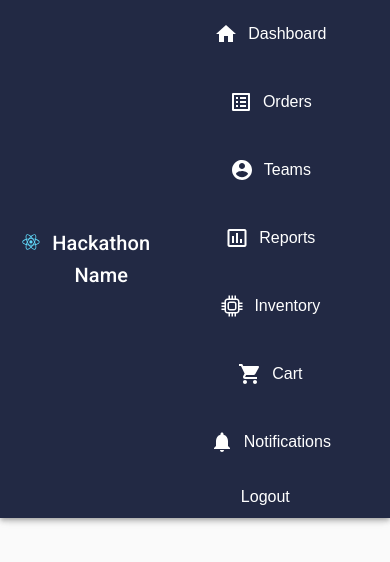
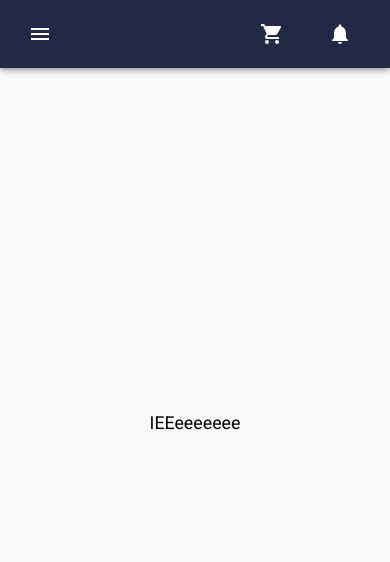
Before and after one commit to ieeeuoft/hackathon-template, a React (Create React App) app in the folder hackathon_site/dashboard/frontend/: page / in a window 390 px wide. Shown: the top 562 px of the page. Built offline with nearby package versions, Linux system fonts and the light colour scheme.

Commit message:
separated import statements and made responsive for mobile

```diff
--- a/hackathon_site/dashboard/frontend/src/App.scss
+++ b/hackathon_site/dashboard/frontend/src/App.scss
@@ -2,7 +2,6 @@
 @import "assets/abstracts/variables";
 
 .App {
-    text-align: center;
     background-color: color(backgroundC);
 }
 
--- a/hackathon_site/dashboard/frontend/src/components/general/Navbar/Navbar.js
+++ b/hackathon_site/dashboard/frontend/src/components/general/Navbar/Navbar.js
@@ -2,51 +2,63 @@ import React from "react";
 import styles from "./Navbar.module.scss";
 import { Link } from "react-router-dom";
 import { ReactComponent as Logo } from "logo.svg";
-import {
-    Home,
-    ShoppingCart,
-    Notifications,
-    ListAlt,
-    AccountCircle,
-    InsertChartOutlined,
-} from "@material-ui/icons";
+import Home from "@material-ui/icons/Home";
+import ShoppingCart from "@material-ui/icons/ShoppingCart";
+import Notifications from "@material-ui/icons/Notifications";
+import ListAlt from "@material-ui/icons/ListAlt";
+import AccountCircle from "@material-ui/icons/AccountCircle";
+import InsertChartOutlined from "@material-ui/icons/InsertChartOutlined";
+import Menu from "@material-ui/icons/Menu";
 import { ReactComponent as Inventory } from "assets/images/icons/Hardware.svg";
-import { IconButton, AppBar, Toolbar, Typography } from "@material-ui/core";
+import IconButton from "@material-ui/core/IconButton";
+import AppBar from "@material-ui/core/AppBar";
+import Toolbar from "@material-ui/core/Toolbar";
+import Typography from "@material-ui/core/Typography";
 
 const Navbar = () => (
     <AppBar className={styles.nav}>
         <Toolbar className={styles.navToolbar}>
             <div className={styles.navLogo}>
-                <Logo className={styles.navLogoImg} />
-                <Typography variant="h6">Hackathon Name</Typography>
+                <Logo className={`${styles.navLogoImg} ${styles.navIconsDisappear}`} />
+                <Typography variant="h6" className={styles.navIconsDisappear}>
+                    Hackathon Name
+                </Typography>
+
+                <IconButton
+                    color="inherit"
+                    aria-label="Menu"
+                    className={styles.navIconsReappear}
+                >
+                    <Menu />
+                </IconButton>
             </div>
 
             <div className={styles.navIcons}>
-                <Link to={"/"}>
+                <Link to={"/"} className={styles.navIconsDisappear}>
                     <IconButton color="inherit" aria-label="Dashboard">
                         <Home /> Dashboard
                     </IconButton>
                 </Link>
 
-                <Link to={"/orders"}>
+                <Link to={"/orders"} className={styles.navIconsDisappear}>
                     <IconButton color="inherit" aria-label="Orders">
                         <ListAlt /> Orders
                     </IconButton>
                 </Link>
 
-                <Link to={"/teams"}>
+                <Link to={"/teams"} className={styles.navIconsDisappear}>
                     <IconButton color="inherit" aria-label="Teams">
                         <AccountCircle /> Teams
                     </IconButton>
                 </Link>
 
-                <Link to={"/reports"}>
+                <Link to={"/reports"} className={styles.navIconsDisappear}>
                     <IconButton color="inherit" aria-label="Reports">
                         <InsertChartOutlined /> Reports
                     </IconButton>
                 </Link>
 
-                <Link to={"/inventory"}>
+                <Link to={"/inventory"} className={styles.navIconsDisappear}>
                     <IconButton color="inherit" aria-label="Inventory">
                         <Inventory /> Inventory
                     </IconButton>
@@ -54,15 +66,21 @@ const Navbar = () => (
 
                 <Link to={"/cart"}>
                     <IconButton color="inherit" aria-label="Cart">
-                        <ShoppingCart /> Cart
+                        <ShoppingCart />
+                        <span className={styles.navIconsDisappear}>Cart</span>
                     </IconButton>
                 </Link>
 
                 <IconButton color="inherit" aria-label="Notifications">
-                    <Notifications /> Notifications
+                    <Notifications />
+                    <span className={styles.navIconsDisappear}>Notifications</span>
                 </IconButton>
 
-                <IconButton color="inherit" aria-label="Logout">
+                <IconButton
+                    color="inherit"
+                    aria-label="Logout"
+                    className={styles.navIconsDisappear}
+                >
                     Logout
                 </IconButton>
             </div>
--- a/hackathon_site/dashboard/frontend/src/components/general/Navbar/Navbar.module.scss
+++ b/hackathon_site/dashboard/frontend/src/components/general/Navbar/Navbar.module.scss
@@ -36,5 +36,18 @@
             color: color(white);
             margin: 10px;
         }
+
+        &Disappear {
+            @include responsive(md) {
+                display: none;
+            }
+        }
+
+        &Reappear {
+            display: none;
+            @include responsive(md) {
+                display: inline;
+            }
+        }
     }
 }
```
